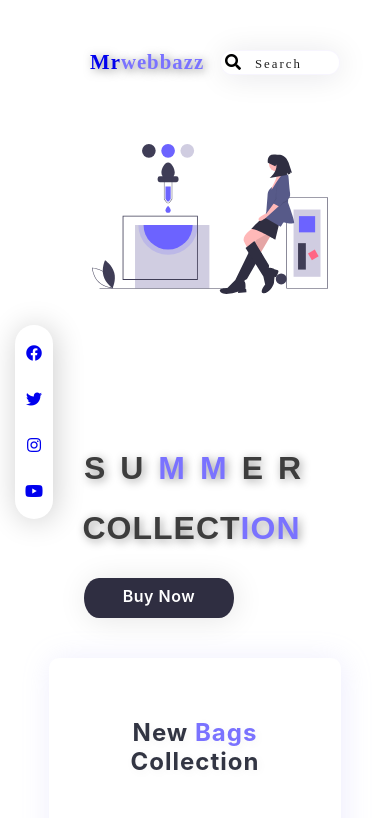
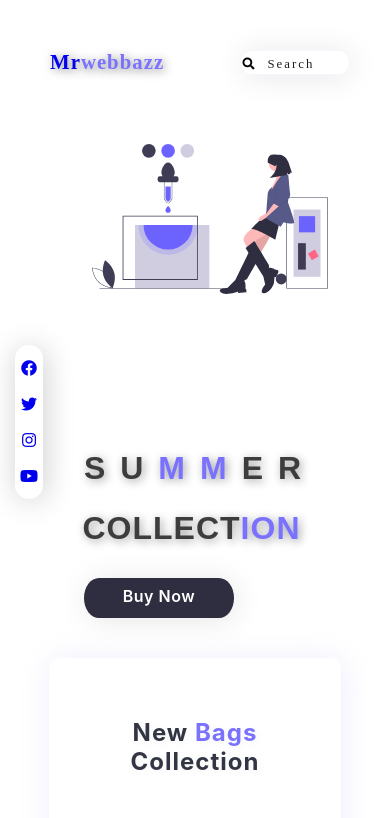
Before and after one commit to mrwebbazz/E-commerce-demo, a plain HTML site: page index.html in a window 390 px wide. Shown: the top 818 px of the page. Drawn offline with Linux system fonts and the light colour scheme.

Commit message:
Updated commit

```diff
--- a/css/responsive.css
+++ b/css/responsive.css
@@ -88,7 +88,7 @@
         left: 20px;
     }
     .iconArea a{
-        padding: 17px 12px;
+        padding: 10px 5px;
     }
     /*=== Product Section ==== */
     .productSection{
@@ -125,7 +125,7 @@
 {
 /*--== Header Section Started ==--*/
     .container{
-        margin: 50px 90px;
+        margin: 50px 50px;
     }
     .logo{
         left: 50px;
@@ -135,8 +135,10 @@
     }
     .searchArea{
         height: 25px;
-         width: 120px;
-         right: 50px;
+         width: 110px;
+         right: 40px;
+         font-size: 12px;
+
     }
 
     /*--== main Section Started ==--*/
@@ -169,7 +171,7 @@
         left: 15px;
     }
     .iconArea a{
-        padding: 15px 10px;
+        padding: 10px 5px;
     }
 
 
```
